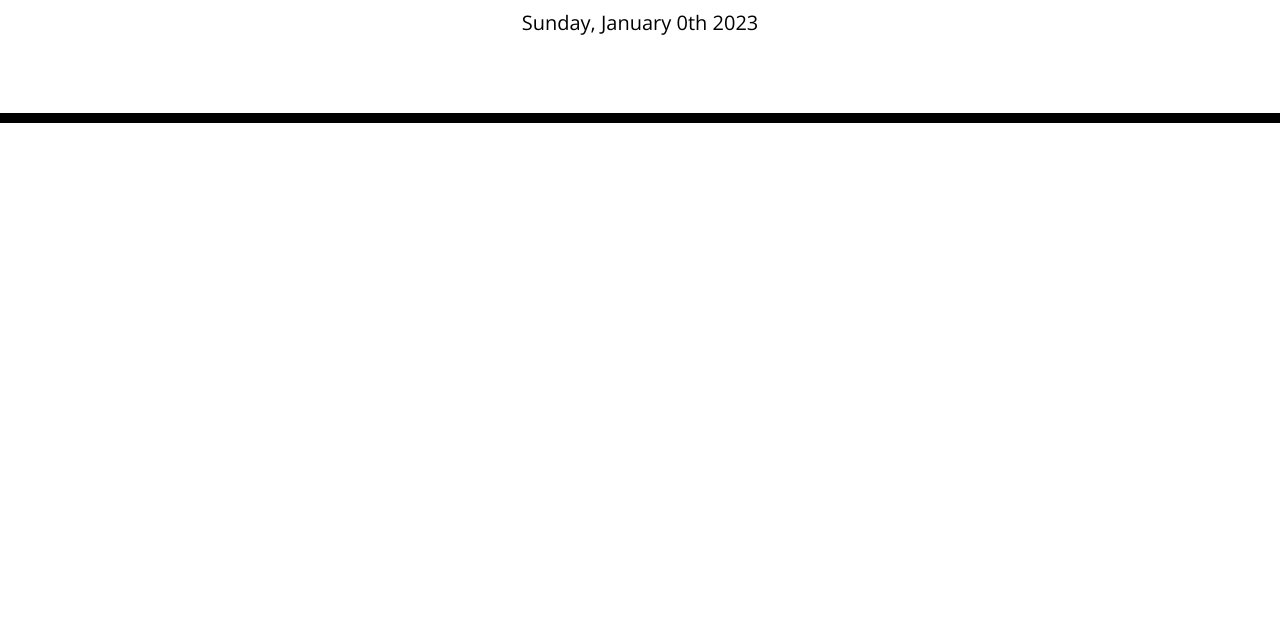
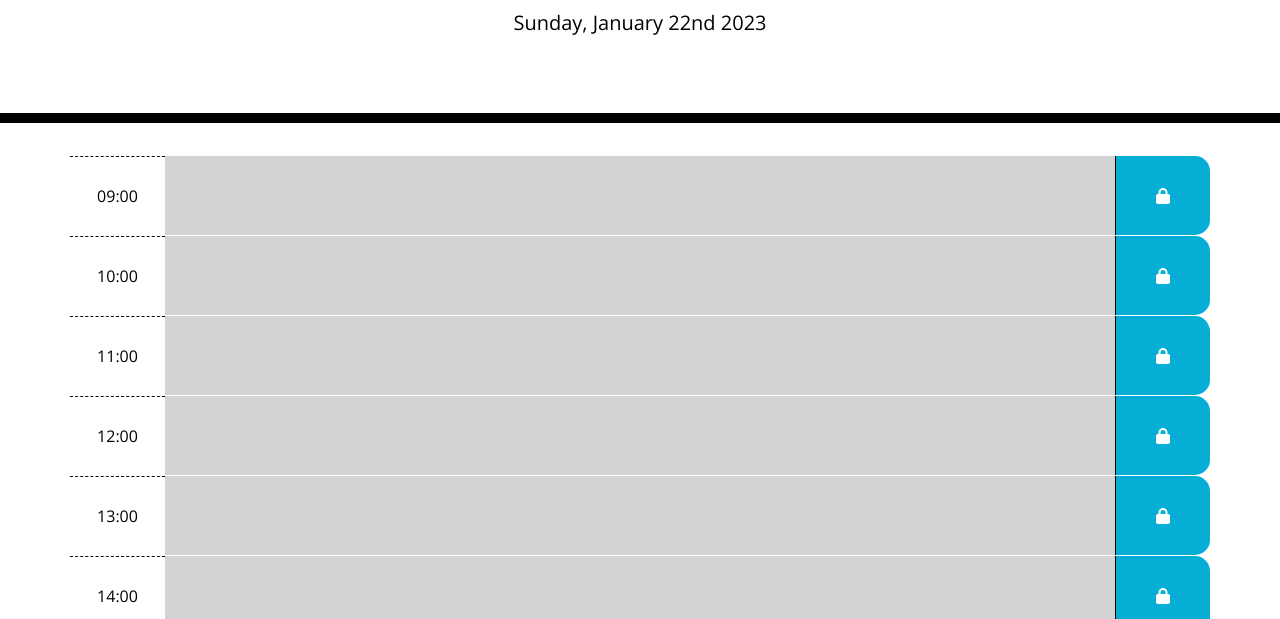
Before and after one commit to ionb23/business-day-planner-app, a plain HTML site: page index.html in a window 1280 px wide. Shown: the part 181-800 px from the top of the page. Drawn offline with nearby package versions, Linux system fonts and the light colour scheme.

Commit message:
finalised code that creates timeblock and assigns color based on time of the day

```diff
--- a/assets/css/style.css
+++ b/assets/css/style.css
@@ -40,6 +40,9 @@ textarea {
   background-color: #ffffff;
   color: #000000;
   border-top: 1px dashed #000000;
+  display: flex;
+  align-items:center;
+  justify-content:center;
 }
 
 .past {
@@ -63,6 +66,9 @@ textarea {
   border-bottom-right-radius: 15px;
   background-color: #06aed5;
   color: white;
+  display: flex;
+  align-items:center;
+  justify-content:center;
 }
 
 .saveBtn i:hover {
--- a/assets/js/script.js
+++ b/assets/js/script.js
@@ -1,21 +1,75 @@
 var today = moment();
-$("#currentDay").text(today.format("dddd, MMMM do YYYY"));
+$("#currentDay").text(today.format("dddd, MMMM Do YYYY"));
 
-var containerEl = $('.container');
+var containerEl = $('#containerEl');
+// var containerEl = document.querySelector(".container");
 
 var dayStart = 9;
-var dayEnd = 17;
+var dayEnd = 23;
 
-console.log(dayStart);
-// console.log(dayStart.format("h:mm"));
-console.log(moment(dayStart,'HH').format('HH:mm'));
-console.log(moment(dayEnd,'HH').format('HH:mm'));
+console.log(moment().format('HH:mm'));
+
+for (i = dayStart; i <= dayEnd; i++) {
+    // Create a new '<div>' for each hour in the business day
+    var timeContainer = $('<div>');
+    timeContainer.addClass('row');
+    containerEl.append(timeContainer);
+
+    // Creates <div> that holds the time of the business day
+    var timeOfDayEl = $('<div>');
+    timeOfDayEl.addClass('hour col-1');
+    timeOfDayEl.text(moment(i, 'HH').format('HH:mm'));
+    timeContainer.append(timeOfDayEl);
+
+    // Creates <div> that holds the detail about the activities for this time slot
+    var timeSlotDetail = $('<div>');
+    timeSlotDetail.addClass('col-10');
+    timeContainer.append(timeSlotDetail);
+
+    // if (i.toString() < moment().format('HH')) {
+    //     timeSlotDetail.addClass('past');
+    // } else if (i.toString() == moment().format('HH')) {
+    //     timeSlotDetail.addClass('present');
+    // } else timeSlotDetail.addClass('future');
+
+    if (moment(i.toString(), 'HH').format('HH') < moment().format('HH')) {
+        timeSlotDetail.addClass('past');
+    } else if (moment(i.toString(), 'HH').format('HH') == moment().format('HH')) {
+        timeSlotDetail.addClass('present');
+    } else timeSlotDetail.addClass('future');
+
+    // Creates <div> that holds the lock element
+    var timeSlotLock = $('<div>');
+    timeSlotLock.addClass('col-1 saveBtn');
+    timeContainer.append(timeSlotLock);
+
+    var lockEl = $('<i class="fa-solid fa-lock"></i>');
+    timeSlotLock.append(lockEl);
+
+}
 
 
-console.log(dayEnd-dayStart);
 
-for(i = dayStart; i >= dayEnd; i++) {
-    // Create a new '<div>' for each hours in the business day
-    var timeslotEl = $('<div>');
 
-}
+
+
+// var test = 21;
+
+
+// if (test.toString() < moment().format('HH')) {
+//     console.log('past');
+// } else if (test.toString() == moment().format('HH')) {
+//     console.log('present');
+// } else console.log('future');
+
+// if (moment(test.toString(), 'HH').format('HH') < moment().format('HH')) {
+//     console.log('past');
+// } else if (moment(test.toString(), 'HH').format('HH') == moment().format('HH')) {
+//     console.log('present');
+// } else console.log('future');
+
+// if (moment(test, 'HH').format('HH') < moment().format('HH')) {
+//     console.log('past');
+// } else if (moment(test, 'HH').format('HH') = moment().format('HH')) {
+//     console.log('present');
+// } else console.log('future');
--- a/index.html
+++ b/index.html
@@ -9,6 +9,7 @@
   <link rel="stylesheet" href="https://use.fontawesome.com/releases/v5.8.1/css/all.css"
     integrity="sha384-50oBUHEmvpQ+1lW4y57PTFmhCaXp0ML5d60M1M7uH2+nqUivzIebhndOJK28anvf" crossorigin="anonymous" />
   <link href="https://fonts.googleapis.com/css?family=Open+Sans&display=swap" rel="stylesheet" />
+  <link rel="stylesheet" href="https://cdnjs.cloudflare.com/ajax/libs/font-awesome/6.2.1/css/all.min.css">
   <link rel="stylesheet" href="assets/css/style.css" />
   <title>Work Day Scheduler</title>
 </head>
@@ -19,9 +20,12 @@
     <p class="lead">A simple calendar app for scheduling your work day</p>
     <p id="currentDay" class="lead"></p>
   </header>
-  <div class="container">
+  <div id="containerEl" class="container">
     <!-- Timeblocks go here -->
   </div>
+
+  <br>
+  <br>
 
   <script src="https://cdnjs.cloudflare.com/ajax/libs/jquery/3.2.1/jquery.min.js"></script>
   <script src="https://cdnjs.cloudflare.com/ajax/libs/moment.js/2.24.0/moment.min.js"></script>
```
Also changed, not shown: 1 other file.
